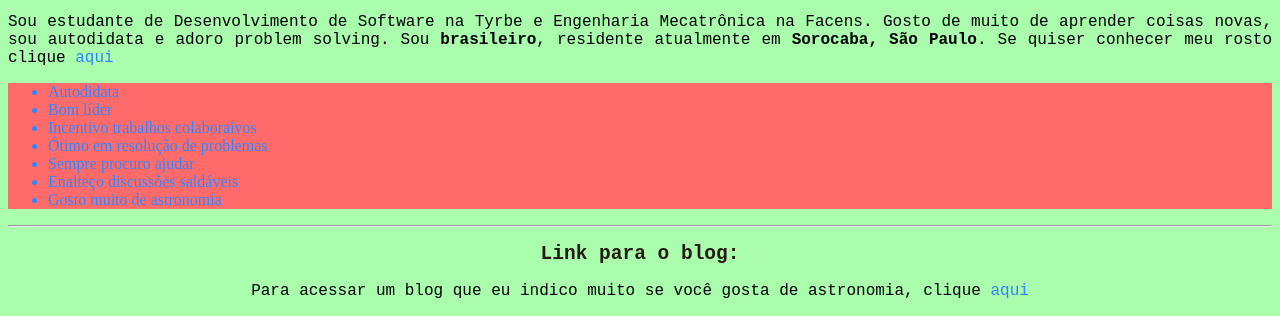
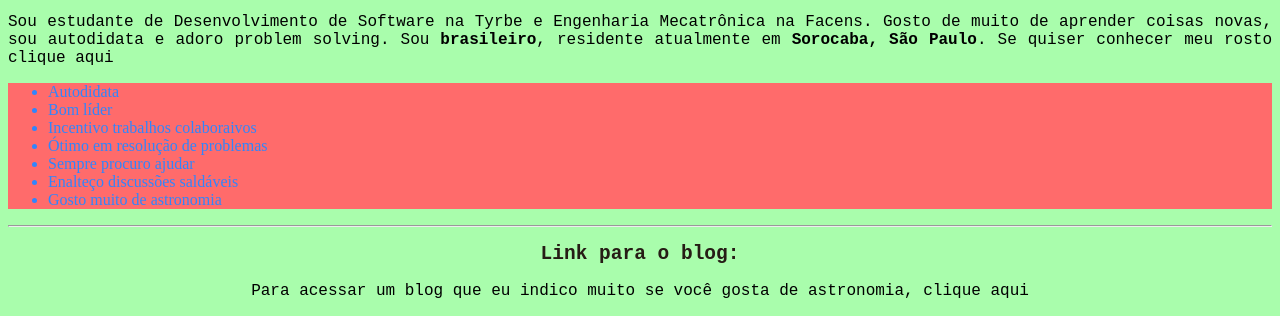
Before and after one commit to CarlosEduardoTomeDaSilva/CarlosEduardoTomeDaSilva.github.io, a plain HTML site: page index.html in a window 1280 px wide. Shown: the part 507-823 px from the top of the page. Drawn offline with Linux system fonts and the light colour scheme.

Commit message:
Altera dois links

```diff
--- a/index.html
+++ b/index.html
@@ -19,7 +19,7 @@
     <img id="Foto" width="200px" src="./Imagem Cadu.jpeg" alt="Foto do Cadu">
     <hr>
     <h2 id="Descrição">Breve descrição:</h2>
-    <p id="descrição_Cadu" style="font-size: large; font-family: monospace;">Sou estudante de Desenvolvimento de Software na Tyrbe e Engenharia Mecatrônica na Facens. Gosto de muito de aprender coisas novas, sou autodidata e adoro problem solving. Sou <strong>brasileiro</strong>, residente atualmente em <strong>Sorocaba, São Paulo</strong>. Se quiser conhecer meu rosto clique <a class="link-style href="#Foto">aqui</a></p>
+    <p id="descrição_Cadu" style="font-size: large; font-family: monospace;">Sou estudante de Desenvolvimento de Software na Tyrbe e Engenharia Mecatrônica na Facens. Gosto de muito de aprender coisas novas, sou autodidata e adoro problem solving. Sou <strong>brasileiro</strong>, residente atualmente em <strong>Sorocaba, São Paulo</strong>. Se quiser conhecer meu rosto clique <a class="link-style2" href="#Foto">aqui</a></p>
     <ul class="list-style">
         <li >Autodidata</li>
         <li>Bom líder</li>
@@ -31,7 +31,7 @@
     </ul>
     <hr>
     <h2 id="Link">Link para o blog:</h2>
-    <p style="text-align: center; font-family: monospace; font-size: large;">Para acessar um blog que eu indico muito se você gosta de astronomia, clique <a target="_blank" href="https://spacetoday.com.br/" class="link-style">aqui</a></p>
+    <p style="text-align: center; font-family: monospace; font-size: large;">Para acessar um blog que eu indico muito se você gosta de astronomia, clique <a target="_blank" href="https://spacetoday.com.br/" class="link-style2">aqui</a></p>
     <h2></h2>
 </body>
 </html>
--- a/style.css
+++ b/style.css
@@ -81,6 +81,12 @@ h1 {
     font-weight: 100;
 }
 
+.link-style2 {
+    text-decoration: none;
+    color: black;
+    font-weight: 100;
+}
+
 #Foto {
     display: block;
     margin: 0 auto;
```
